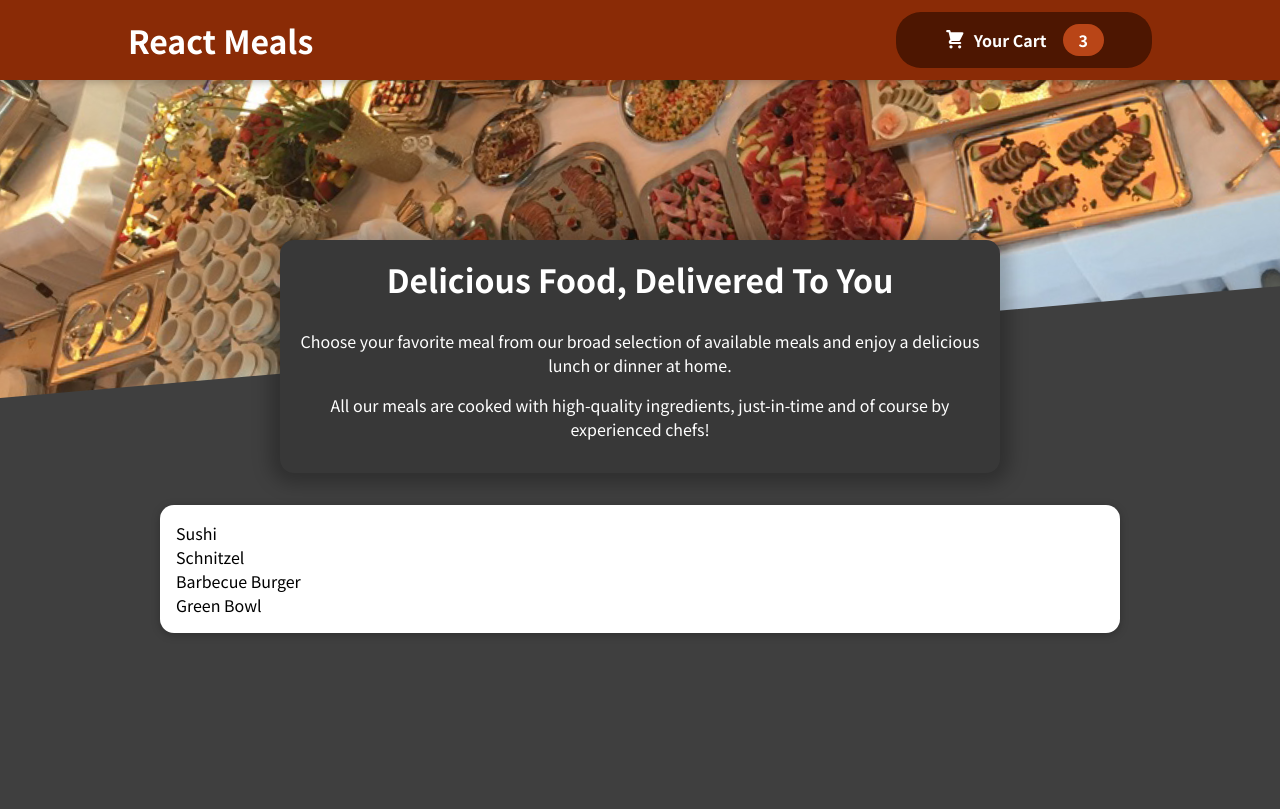
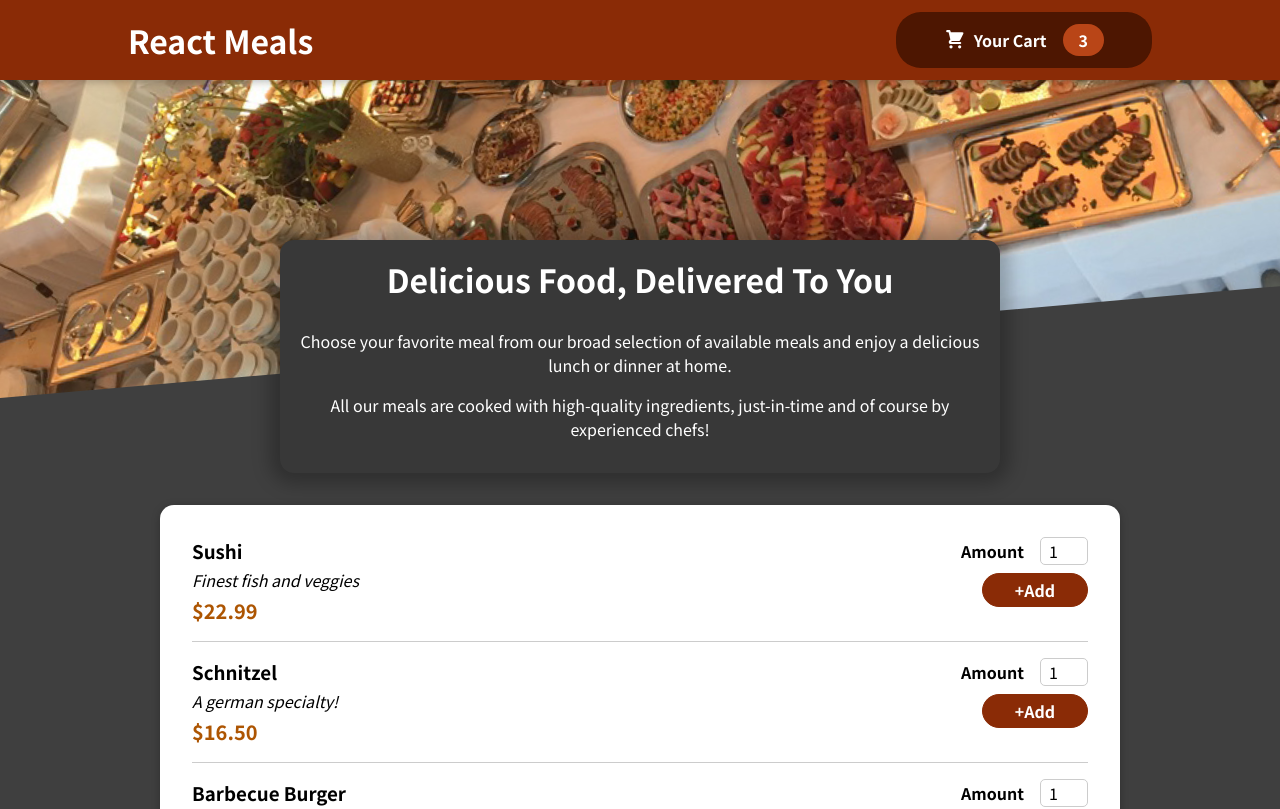
Before and after one commit to perveen005/react-repo, a React (Create React App) app in the folder UdemyProject/The-food-react-ap/: page / in a window 1280 px wide. Shown: the top 809 px of the page. Built offline with nearby package versions, Linux system fonts and the light colour scheme.

Commit message:
added form element

```diff
--- a/UdemyProject/The-food-react-ap/src/components/Meals/AvailableMeals.js
+++ b/UdemyProject/The-food-react-ap/src/components/Meals/AvailableMeals.js
@@ -1,42 +1,49 @@
-import React from 'react'
-import { Card } from '../UI/Card';
-import classes from './AvailableMeals.module.css'
+import React from "react";
+import { Card } from "../UI/Card";
+import classes from "./AvailableMeals.module.css";
+import { MealItem } from "./MealItem/MealItem";
 const DUMMY_MEALS = [
   {
-      id: 'm1',
-      name: 'Sushi',
-      description: 'Finest fish and veggies',
+    id: "m1",
+    name: "Sushi",
+    description: "Finest fish and veggies",
     price: 22.99,
   },
   {
-      id: 'm2',
-      name: 'Schnitzel',
-      description: 'A german specialty!',
+    id: "m2",
+    name: "Schnitzel",
+    description: "A german specialty!",
     price: 16.5,
   },
   {
-      id: 'm3',
-      name: 'Barbecue Burger',
-      description: 'American, raw, meaty',
+    id: "m3",
+    name: "Barbecue Burger",
+    description: "American, raw, meaty",
     price: 12.99,
   },
   {
-      id: 'm4',
-      name: 'Green Bowl',
-      description: 'Healthy...and green...',
+    id: "m4",
+    name: "Green Bowl",
+    description: "Healthy...and green...",
     price: 18.99,
   },
 ];
 
 export const AvailableMeals = () => {
-    const mealsList = DUMMY_MEALS.map(meal =><li>{meal.name}</li> )
+  const mealsList = DUMMY_MEALS.map((meal) => (
+    <MealItem
+    id={meal.id}
+      key={meal.id}
+      name={meal.name}
+      description={meal.description}
+      price={meal.price}
+    />
+  ));
   return (
-    <section className ={classes.meals}>
+    <section className={classes.meals}>
       <Card>
-    <ul>
-        {mealsList}
-    </ul>
+        <ul>{mealsList}</ul>
       </Card>
     </section>
-  )
-}
+  );
+};
--- /dev/null
+++ b/UdemyProject/The-food-react-ap/src/components/Meals/MealItem/MealItem.js
@@ -0,0 +1,24 @@
+import React from 'react'
+import classes from './MealItem.module.css'
+import { MealItemForm } from './MealItemForm';
+export const MealItem = (props) => {
+    const price = `$${props.price.toFixed(2)}`;
+  return (
+    <li className ={classes.meal}>
+        <div>
+            <h3>
+                {props.name}
+            </h3>
+            <div className ={classes.description}>
+                {props.description}
+            </div>
+            <div className ={classes.price}>
+                {price}
+            </div>
+        </div>
+        <div>
+            <MealItemForm id={props.id}/>
+        </div>
+    </li>
+  )
+}
--- /dev/null
+++ b/UdemyProject/The-food-react-ap/src/components/Meals/MealItem/MealItem.module.css
@@ -0,0 +1,22 @@
+.meal {
+    display: flex;
+    justify-content: space-between;
+    margin: 1rem;
+    padding-bottom: 1rem;
+    border-bottom: 1px solid #ccc;
+  }
+
+  .meal h3 {
+    margin: 0 0 0.25rem 0;
+  }
+
+  .description {
+    font-style: italic;
+  }
+
+  .price {
+    margin-top: 0.25rem;
+    font-weight: bold;
+    color: #ad5502;
+    font-size: 1.25rem;
+  }
--- /dev/null
+++ b/UdemyProject/The-food-react-ap/src/components/Meals/MealItem/MealItemForm.js
@@ -0,0 +1,19 @@
+import React from 'react'
+import { Input } from '../../UI/Input'
+import classes from './MealItemForm.module.css'
+
+export const MealItemForm = (props) => {
+  return (
+    <form className ={classes.form}>
+        <Input label ="Amount" input ={{
+            id: 'amount_' + props.id,
+            type :'number',
+            min :'1',
+            max :'5',
+            step :'1',
+            defaultValue:'1',
+        }}/>
+        <button> +Add</button>
+    </form>
+  )
+}
--- /dev/null
+++ b/UdemyProject/The-food-react-ap/src/components/Meals/MealItem/MealItemForm.module.css
@@ -0,0 +1,20 @@
+.form {
+    text-align: right;
+  }
+
+  .form button {
+    font: inherit;
+    cursor: pointer;
+    background-color: #8a2b06;
+    border: 1px solid #8a2b06;
+    color: white;
+    padding: 0.25rem 2rem;
+    border-radius: 20px;
+    font-weight: bold;
+  }
+
+  .form button:hover,
+  .form button:active {
+    background-color: #641e03;
+    border-color: #641e03;
+  }
--- /dev/null
+++ b/UdemyProject/The-food-react-ap/src/components/UI/Input.js
@@ -0,0 +1,11 @@
+import React from 'react'
+import classes from './Input.module.css'
+
+export const Input = (props) => {
+  return (
+    <div className = {classes.input}>
+        <label htmlFor={props.input.id}>{props.label}</label>
+        <input {...props.input}/>
+    </div>
+  )
+}
--- /dev/null
+++ b/UdemyProject/The-food-react-ap/src/components/UI/Input.module.css
@@ -0,0 +1,18 @@
+.input {
+    display: flex;
+    align-items: center;
+    margin-bottom: 0.5rem;
+  }
+
+  .input label {
+    font-weight: bold;
+    margin-right: 1rem;
+  }
+
+  .input input {
+    width: 3rem;
+    border-radius: 5px;
+    border: 1px solid #ccc;
+    font: inherit;
+    padding-left: 0.5rem;
+  }
```
Also changed, not shown: 1 other file (tests, documents, lock files or other folders). Lines whose indentation alone changed are shown as unchanged.
